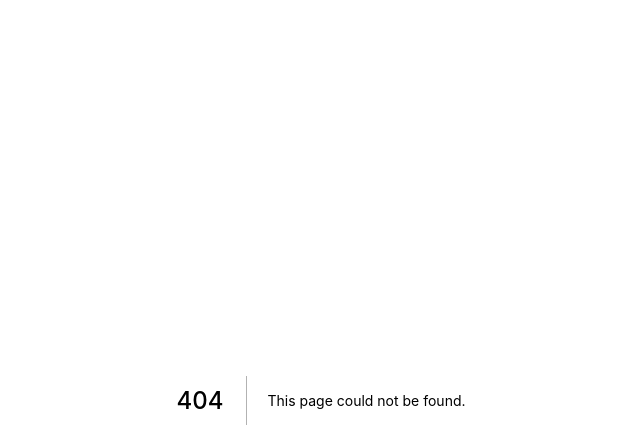
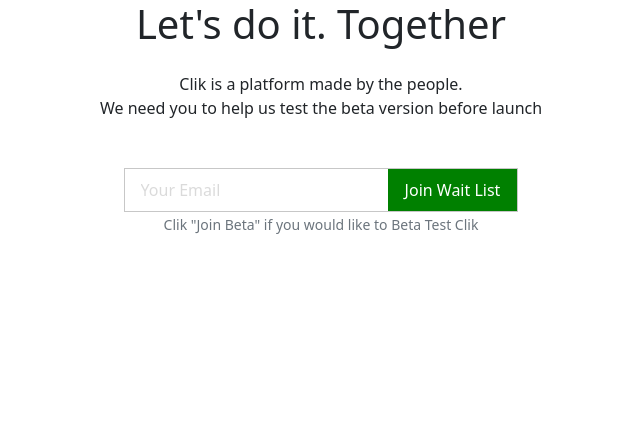
Before and after one commit to bonarhyme/new-clic-landing-page, a Next.js app: page /components/LetsDo in a window 1280 px wide. Before the commit this address had no page. Shown: the top 448 px of the page, without its empty margins (319-959 px from the left). Built offline with nearby package versions, Linux system fonts and the light colour scheme.

Commit message:
Added lets do

```diff
--- /dev/null
+++ b/pages/components/LetsDo.js
@@ -0,0 +1,30 @@
+import React from "react";
+import { Form } from "react-bootstrap";
+
+const LetsDo = () => {
+  return (
+    <article className="lets-do text-center">
+      <h2>Let&apos;s do it. Together</h2>
+      <p className="remove-padding">
+        Clik is a platform made by the people. <br />
+        We need you to help us test the beta version before launch
+      </p>
+      <div>
+        <form>
+          <input
+            type="email"
+            name="email"
+            id="email"
+            placeholder="Your Email"
+          />
+          <button type="submit">Join Wait List</button>
+        </form>
+        <Form.Text className="text-muted">
+          Clik &quot;Join Beta&quot; if you would like to Beta Test Clik
+        </Form.Text>
+      </div>
+    </article>
+  );
+};
+
+export default LetsDo;
--- a/pages/components/MyCard.js
+++ b/pages/components/MyCard.js
@@ -3,7 +3,7 @@
 const MyCard = ({ Logo, email, text, link, linkText, btn, big }) => {
   return (
     <article className={`my-card ${btn ? "bg-pink" : "green"} ${big && "big"}`}>
-      {/* <Logo size={75} color={!btn ? "white" : undefined} /> */}
+      <Logo size={75} color={!btn ? "white" : undefined} />
       <address className={`${!btn && "white"}`}>{email}</address>
       <p>
         <b className={`${!btn && "white"}`}>{text}</b>
--- a/pages/index.js
+++ b/pages/index.js
@@ -4,6 +4,7 @@
 import ClikNav from "./components/ClikNav";
 import GetInTouch from "./components/GetInTouch";
 import Header from "./components/Header";
+import LetsDo from "./components/LetsDo";
 import Supporters from "./components/Supporters";
 import Why from "./components/Why";
 
@@ -22,12 +23,10 @@
             <ClikNav />
             <Header />
           </div>
-
           <Supporters />
-
           <Why />
-
           <GetInTouch />
+          <LetsDo />
         </main>
       </div>
     </SSRProvider>
--- a/styles/globals.css
+++ b/styles/globals.css
@@ -26,6 +26,27 @@
   .ph-5-lg {
     margin-left: 4rem;
   }
+}
+.lets-do form {
+  border: 1px solid rgb(199, 199, 199);
+  width: fit-content;
+}
+.lets-do {
+  display: flex;
+  align-items: center;
+  flex-direction: column;
+  gap: 2rem;
+}
+
+h2 {
+  font-size: 2.5rem !important;
+}
+
+::placeholder {
+  color: rgba(0, 0, 0, 0.144);
+}
+.remove-padding {
+  margin-top: -1rem;
 }
 
 input {
```
Also changed, not shown: pages/components/GetInTouch.js (+7 -7 lines).
